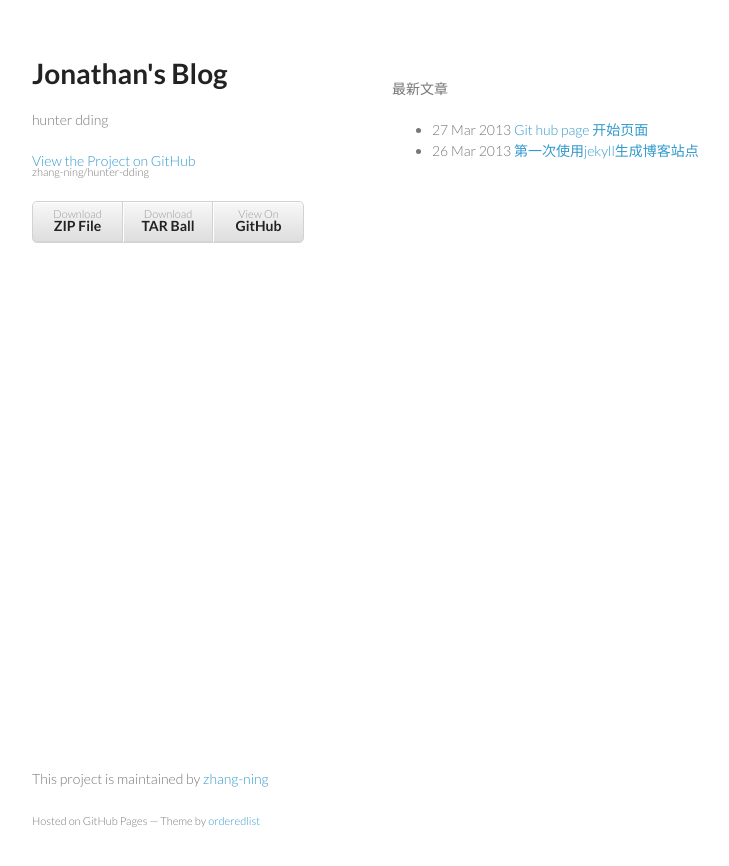
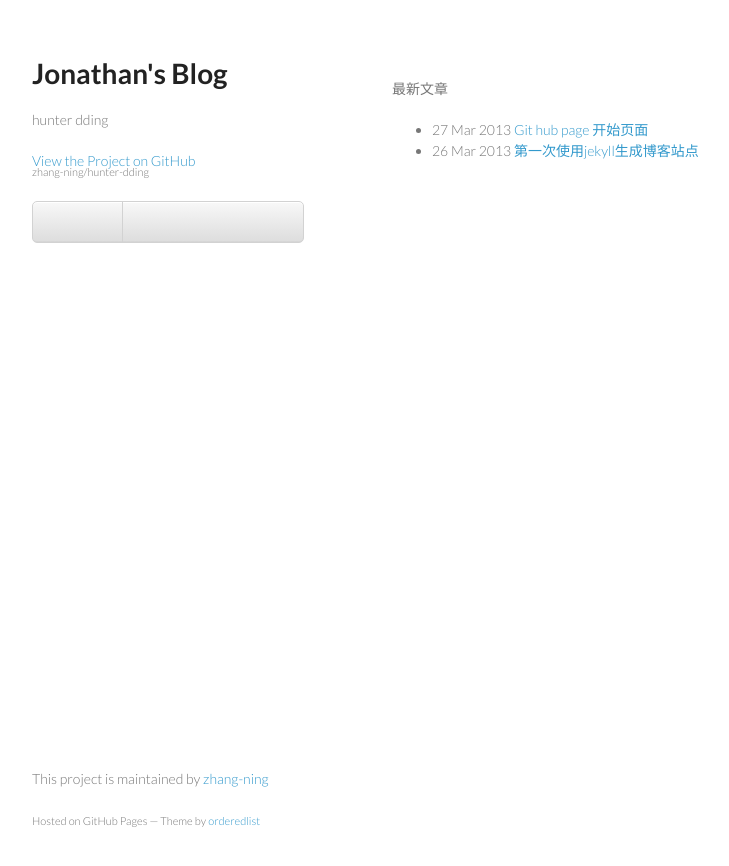
Before and after one commit to zhang-ning/hunter-dding, a Jekyll site: the page built from index.html, in a window 1280 px wide. Shown: the top 866 px of the page, without its empty margins (178-907 px from the left). Built offline with Jekyll 4.4.1, drawn with Linux system fonts in a browser that asks for light colours; comment, search, counter and statistics services are not loaded.

Commit message:
add diqus

```diff
--- a/_layouts/clean.html
+++ b/_layouts/clean.html
@@ -22,10 +22,21 @@
 
 
         <ul>
-          <li><a href="https://github.com/zhang-ning/hunter-dding/zipball/master">Download <strong>ZIP File</strong></a></li>
-          <li><a href="https://github.com/zhang-ning/hunter-dding/tarball/master">Download <strong>TAR Ball</strong></a></li>
-          <li><a href="https://github.com/zhang-ning/hunter-dding">View On <strong>GitHub</strong></a></li>
+          <li></li>
         </ul>
+	    <div id="disqus_thread"></div>
+    <script type="text/javascript">
+        /* * * CONFIGURATION VARIABLES: EDIT BEFORE PASTING INTO YOUR WEBPAGE * * */
+        var disqus_shortname = 'besiderivercom'; // required: replace example with your forum shortname
+
+        /* * * DON'T EDIT BELOW THIS LINE * * */
+        (function() {
+            var dsq = document.createElement('script'); dsq.type = 'text/javascript'; dsq.async = true;
+            dsq.src = '//' + disqus_shortname + '.disqus.com/embed.js';
+            (document.getElementsByTagName('head')[0] || document.getElementsByTagName('body')[0]).appendChild(dsq);
+        })();
+    </script>
+
       </header>
       <section>
 	{{content}}
```
Also changed, not shown: 3 other files.
